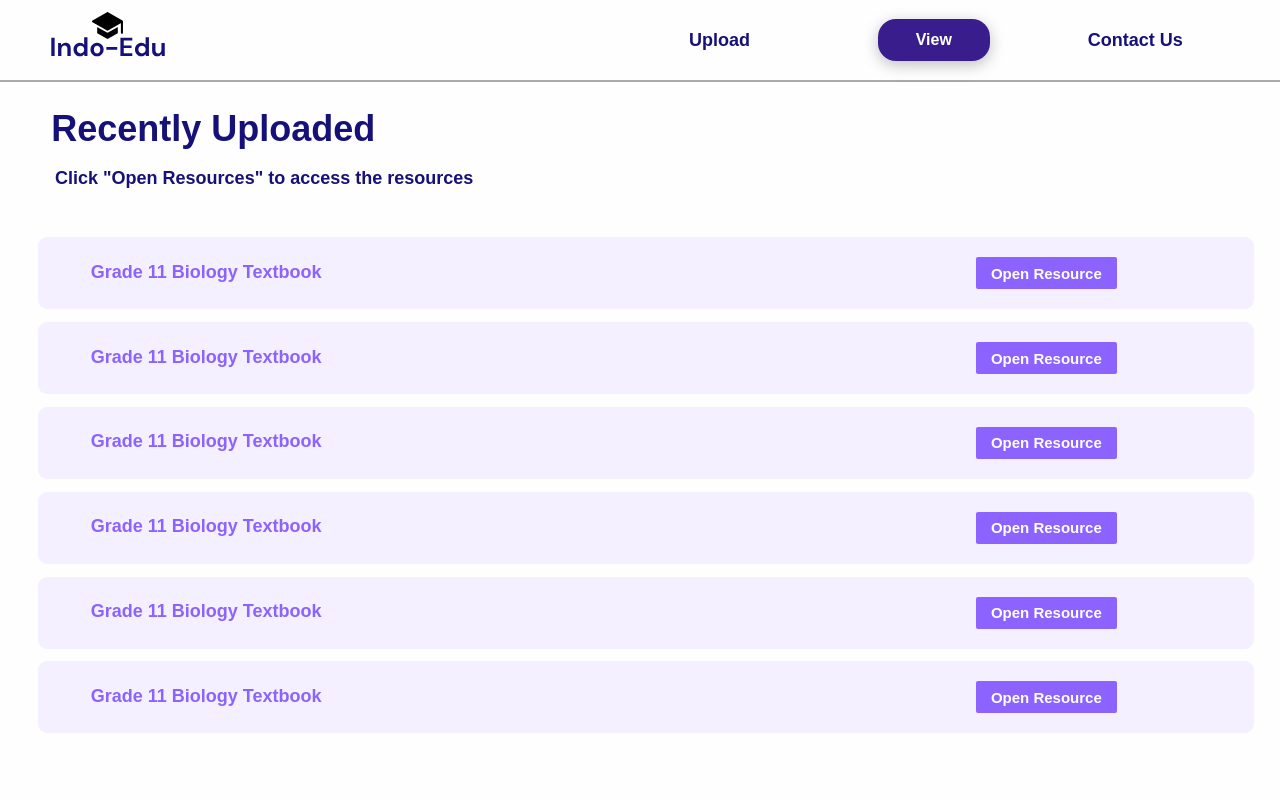
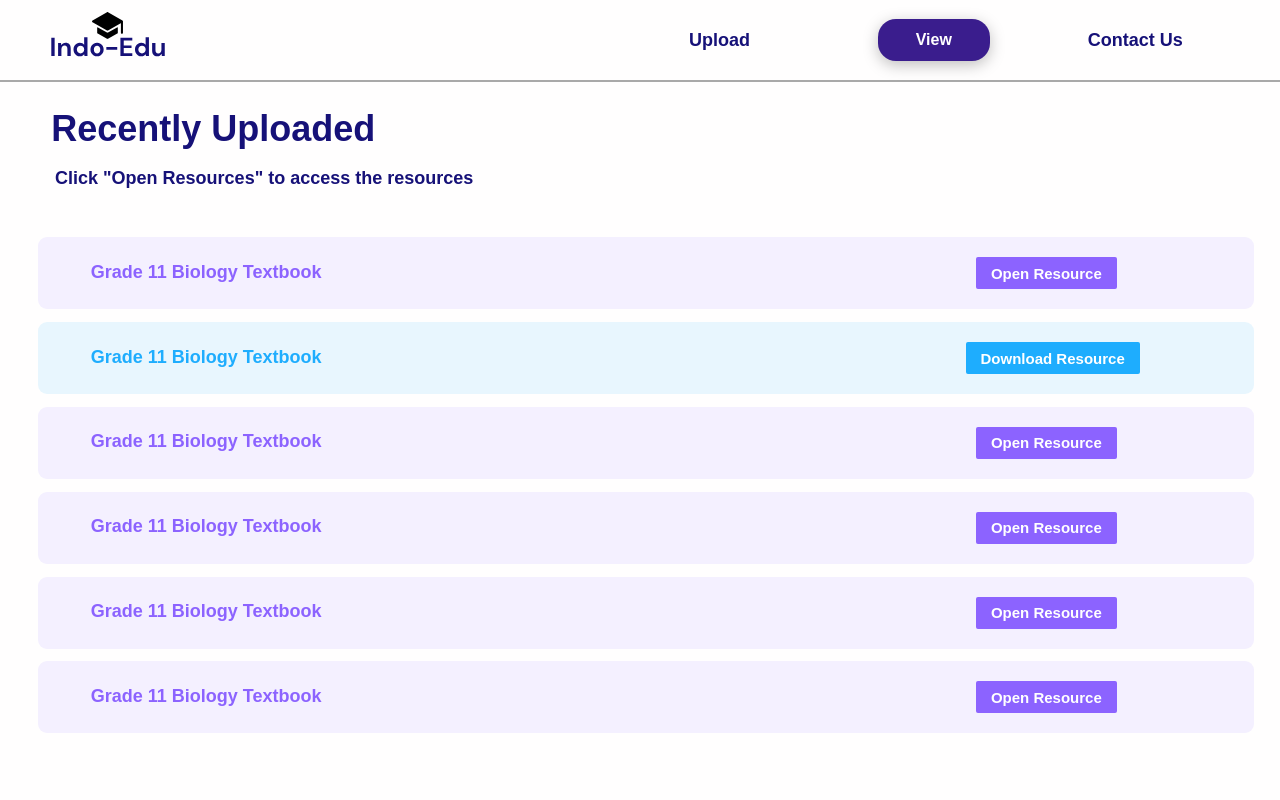
Before and after one commit to sriramselvakumar/Indoeducate, a React (Create React App) app in the folder client/: page /resources in a window 1280 px wide. Shown: the top 800 px of the page. Built offline with nearby package versions, Linux system fonts and the light colour scheme.

Commit message:
Updated Resource page

```diff
--- a/client/src/CSS/resources.css
+++ b/client/src/CSS/resources.css
@@ -142,6 +142,16 @@ button{
   margin-top: 1%;
 }
 
+.listItem-resource-down{
+    border-radius: 9px;
+    background: rgba(30, 173, 254, 0.1);
+    padding: 20px;
+    width: 95%;
+    height: 70%;
+    margin-left: 3%;
+    margin-top: 1%;
+  }
+
 ul{
     list-style-type: none;
 }
@@ -186,3 +196,27 @@ a{
     margin-left: 0;
     margin-top: 0.6em;
 }
+
+
+.resourcetitle-down{
+    color: #1EADFE;
+    font-size: 18px;
+    font-weight: bold;
+    margin-left: 5.5%;
+    margin-top: 0.25em;
+}
+
+
+.linkSource-down{
+    float: right;
+    margin-right: 16.1%;
+    background: #1EADFE;
+    font-size: 15px;
+    font-weight: bold;
+    padding-top: 0.5em;
+    padding-bottom: 0.5em;
+    padding-left: 1em;
+    padding-right: 1em;
+    border-radius: 2px;
+    border: none;
+}
--- a/client/src/Pages/resources.js
+++ b/client/src/Pages/resources.js
@@ -38,13 +38,13 @@ const Resources = () => {
                         </div>
                     </div>
                     </li>
-                    <li class="listItem-resource"><div class="row">
+                    <li class="listItem-resource-down"><div class="row">
                         <div class="column">
-                            <p class="resourcetitle">Grade 11 Biology Textbook</p>
+                            <p class="resourcetitle-down">Grade 11 Biology Textbook</p>
                         </div>
                         <div class="column">
-                            <button class="linkSource">
-                                <a href="#">Open Resource</a>
+                            <button class="linkSource-down">
+                                <a href="#">Download Resource</a>
                             </button>
                         </div>
                     </div>
```
